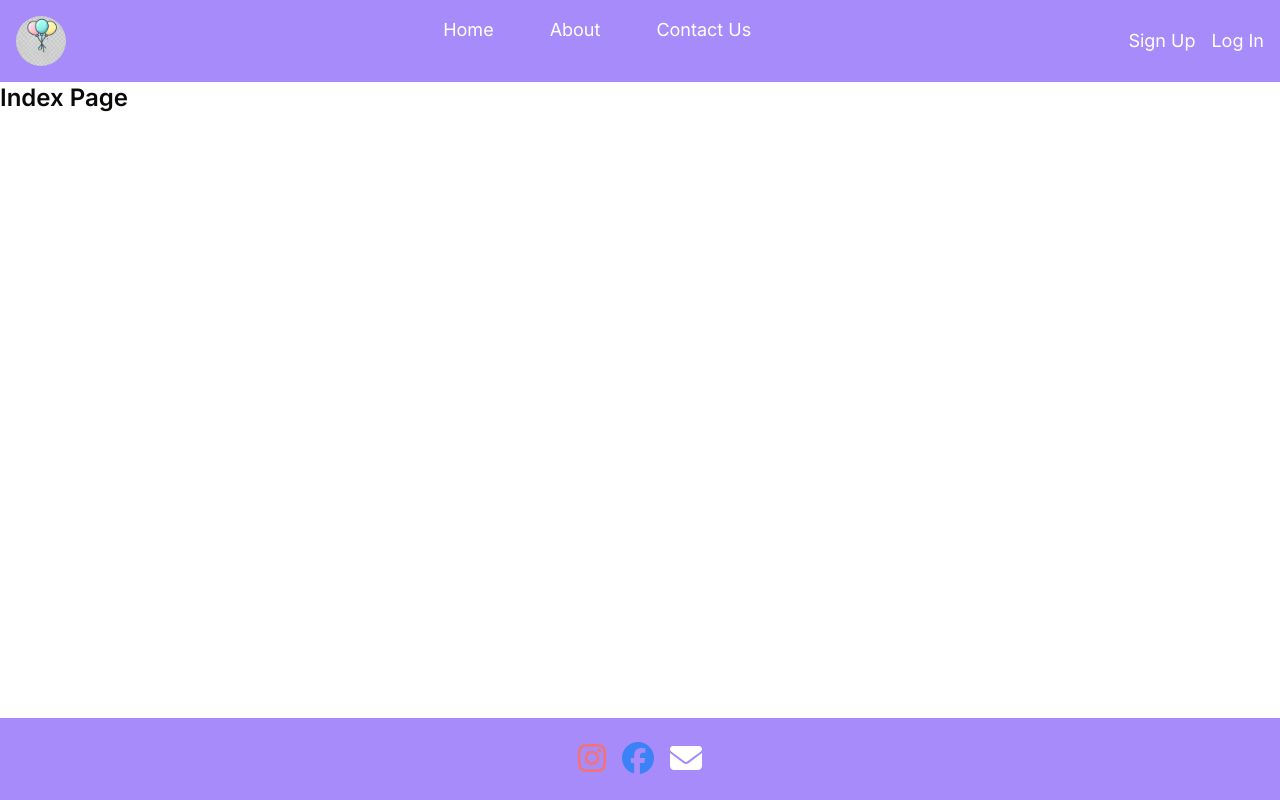
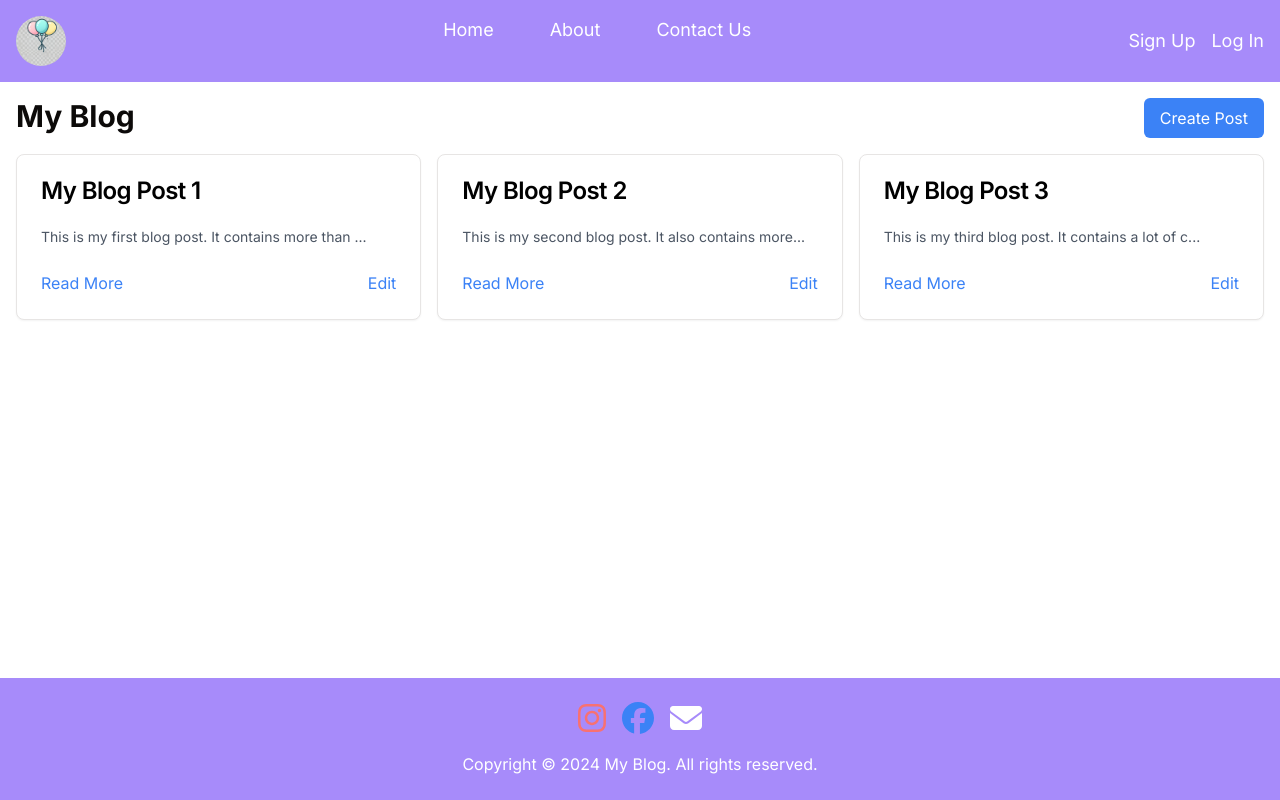
Before and after one commit to RichArdila/blog, a Next.js app: page / in a window 1280 px wide. Built offline with nearby package versions, Linux system fonts and the light colour scheme.

Commit message:
created router to create and edit

```diff
--- a/app/page.tsx
+++ b/app/page.tsx
@@ -1,11 +1,52 @@
-import Header from "@/components/Header";
+import * as React from "react";
+import Link from "next/link";
+import BlogCard from "@/components/BlogCard";
 
-function HomePage() {
+const blogPosts = [
+  {
+    id: "1",
+    title: "My Blog Post 1",
+    content:
+      "This is my first blog post. It contains more than fifty characters to demonstrate the preview feature.",
+  },
+  {
+    id: "2",
+    title: "My Blog Post 2",
+    content:
+      "This is my second blog post. It also contains more than fifty characters to demonstrate the preview feature.",
+  },
+  {
+    id: "3",
+    title: "My Blog Post 3",
+    content:
+      "This is my third blog post. It contains a lot of content to show how the read more feature works effectively.",
+  },
+];
+
+function Home() {
   return (
-    <div>
-      <h2 className="mb-3 text-2xl font-semibold">Index Page </h2>
+    <div className="p-4">
+      <div className="mb-4 flex justify-between">
+        <h1 className="text-3xl font-bold">My Blog</h1>
+        <Link
+          href="/posts/create"
+          className="bg-blue-500 text-white px-4 py-2 rounded-md"
+        >
+          Create Post
+        </Link>
+      </div>
+      <div className="grid grid-cols-1 md:grid-cols-2 lg:grid-cols-3 gap-4">
+        {blogPosts.map((post) => (
+          <BlogCard
+            key={post.id}
+            id={post.id}
+            title={post.title}
+            content={post.content}
+          />
+        ))}
+      </div>
     </div>
   );
 }
 
-export default HomePage;
+export default Home;
--- /dev/null
+++ b/app/pages/posts/create.tsx
@@ -0,0 +1,51 @@
+import * as React from "react";
+import { useRouter } from "next/navigation";
+import { useState } from "react";
+
+const CreatePost: React.FC = () => {
+  const router = useRouter();
+  const [title, setTitle] = useState("");
+  const [content, setContent] = useState("");
+
+  const handleSubmit = (e: React.FormEvent) => {
+    e.preventDefault();
+    // Aquí puedes agregar la lógica para guardar la publicación en tu base de datos
+    console.log("Post created:", { title, content });
+    router.push("/"); // Redirigir a la página principal después de crear la publicación
+  };
+
+  return (
+    <div className="container mx-auto p-4">
+      <h1 className="text-2xl font-bold mb-4">Create Post</h1>
+      <form onSubmit={handleSubmit}>
+        <div className="mb-4">
+          <label className="block text-gray-700">Title</label>
+          <input
+            type="text"
+            value={title}
+            onChange={(e) => setTitle(e.target.value)}
+            className="mt-1 block w-full border-gray-300 rounded-md shadow-sm"
+            required
+          />
+        </div>
+        <div className="mb-4">
+          <label className="block text-gray-700">Content</label>
+          <textarea
+            value={content}
+            onChange={(e) => setContent(e.target.value)}
+            className="mt-1 block w-full border-gray-300 rounded-md shadow-sm"
+            required
+          />
+        </div>
+        <button
+          type="submit"
+          className="bg-blue-500 text-white px-4 py-2 rounded-md"
+        >
+          Create
+        </button>
+      </form>
+    </div>
+  );
+};
+
+export default CreatePost;
--- /dev/null
+++ b/app/pages/posts/edit/[id].tsx
@@ -0,0 +1,66 @@
+import * as React from "react";
+import { useRouter } from "next/router";
+import { useState, useEffect } from "react";
+
+const posts = [
+  { id: "1", title: "My Blog Post 1", content: "This is my first blog post." },
+  { id: "2", title: "My Blog Post 2", content: "This is my second blog post." },
+  { id: "3", title: "My Blog Post 3", content: "This is my third blog post." },
+];
+
+const EditPost: React.FC = () => {
+  const router = useRouter();
+  const { id } = router.query;
+  const [title, setTitle] = useState("");
+  const [content, setContent] = useState("");
+
+  useEffect(() => {
+    const post = posts.find((post) => post.id === id);
+    if (post) {
+      setTitle(post.title);
+      setContent(post.content);
+    }
+  }, [id]);
+
+  const handleSubmit = (e: React.FormEvent) => {
+    e.preventDefault();
+    // Aquí puedes agregar la lógica para actualizar la publicación en tu base de datos
+    console.log("Post updated:", { id, title, content });
+    router.push("/"); // Redirigir a la página principal después de editar la publicación
+  };
+
+  return (
+    <div className="container mx-auto p-4">
+      <h1 className="text-2xl font-bold mb-4">Edit Post</h1>
+      <form onSubmit={handleSubmit}>
+        <div className="mb-4">
+          <label className="block text-gray-700">Title</label>
+          <input
+            type="text"
+            value={title}
+            onChange={(e) => setTitle(e.target.value)}
+            className="mt-1 block w-full border-gray-300 rounded-md shadow-sm"
+            required
+          />
+        </div>
+        <div className="mb-4">
+          <label className="block text-gray-700">Content</label>
+          <textarea
+            value={content}
+            onChange={(e) => setContent(e.target.value)}
+            className="mt-1 block w-full border-gray-300 rounded-md shadow-sm"
+            required
+          />
+        </div>
+        <button
+          type="submit"
+          className="bg-blue-500 text-white px-4 py-2 rounded-md"
+        >
+          Update
+        </button>
+      </form>
+    </div>
+  );
+};
+
+export default EditPost;
--- a/components/BlogCard.tsx
+++ b/components/BlogCard.tsx
@@ -1,5 +1,8 @@
+"use client";
+
 import * as React from "react";
 import { useRouter } from "next/navigation";
+import Link from "next/link";
 
 interface BlogCardProps {
   id: string;
@@ -24,13 +27,19 @@ const BlogCard: React.FC<BlogCardProps> = ({ id, title, content }) => {
       <div className="p-6 pt-0">
         <p className="text-sm text-gray-600">{`${content.slice(0, 50)}...`}</p>
       </div>
-      <div className="flex items-center p-6 pt-0">
+      <div className="flex items-center justify-between p-6 pt-0">
         <button
           onClick={handleReadMore}
           className="text-blue-500 hover:underline"
         >
           Read More
         </button>
+        <Link
+          href={`/posts/edit/${id}`}
+          className="text-blue-500 hover:underline"
+        >
+          Edit
+        </Link>
       </div>
     </div>
   );
--- a/components/Footer.tsx
+++ b/components/Footer.tsx
@@ -32,6 +32,7 @@ const Footer: React.FC = () => {
             <FontAwesomeIcon icon={faEnvelope} size="2x" />
           </a>
         </div>
+        <p>Copyright © 2024 My Blog. All rights reserved.</p>
       </div>
     </footer>
   );
--- a/package.json
+++ b/package.json
@@ -13,6 +13,7 @@
     "@fortawesome/free-brands-svg-icons": "^6.6.0",
     "@fortawesome/free-solid-svg-icons": "^6.6.0",
     "@fortawesome/react-fontawesome": "^0.2.2",
+    "@prisma/client": "^5.17.0",
     "class-variance-authority": "^0.7.0",
     "clsx": "^2.1.1",
     "lucide-react": "^0.407.0",
```
Also changed, not shown: 1 other file (tests, documents, lock files or other folders).
